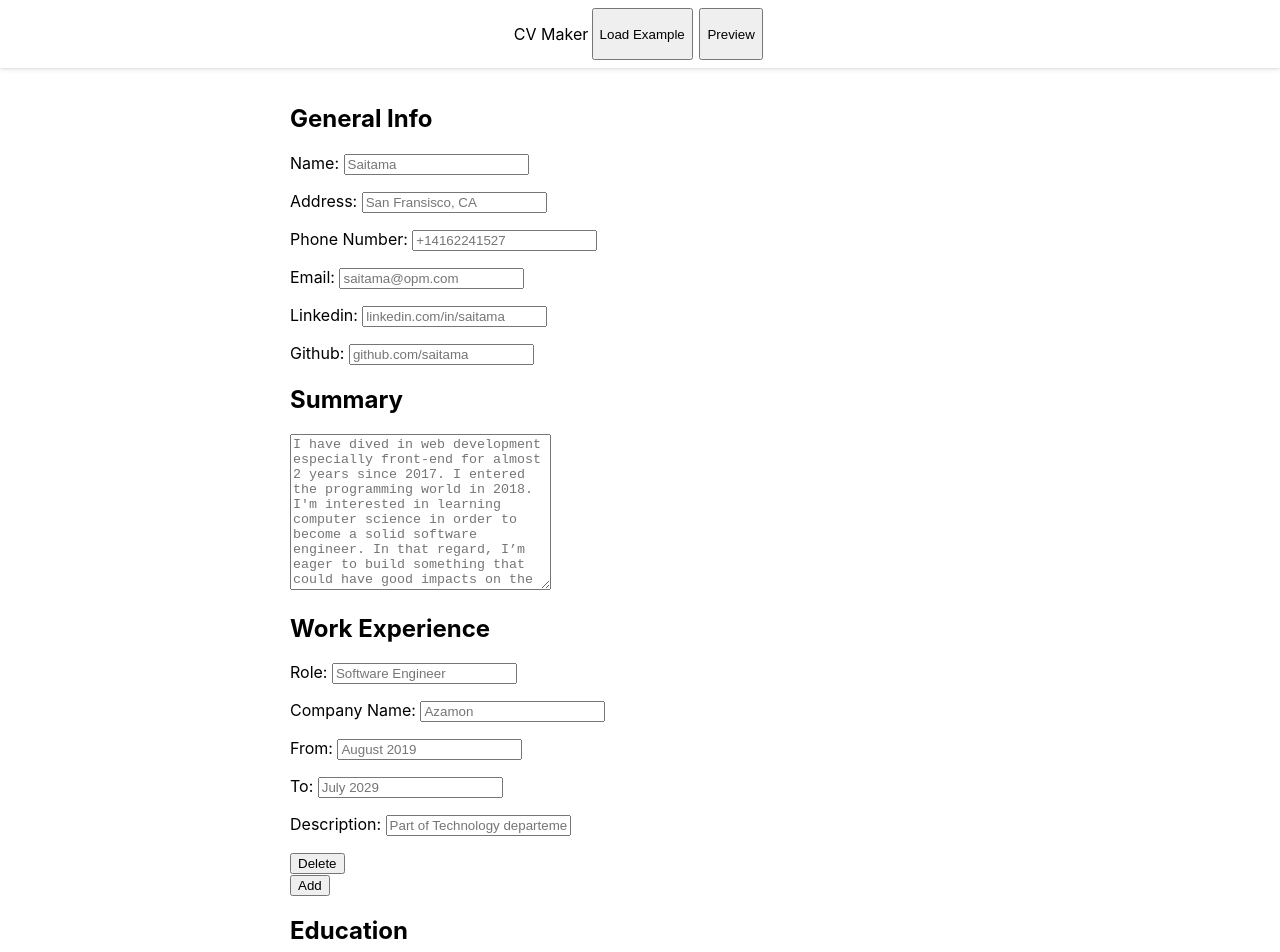
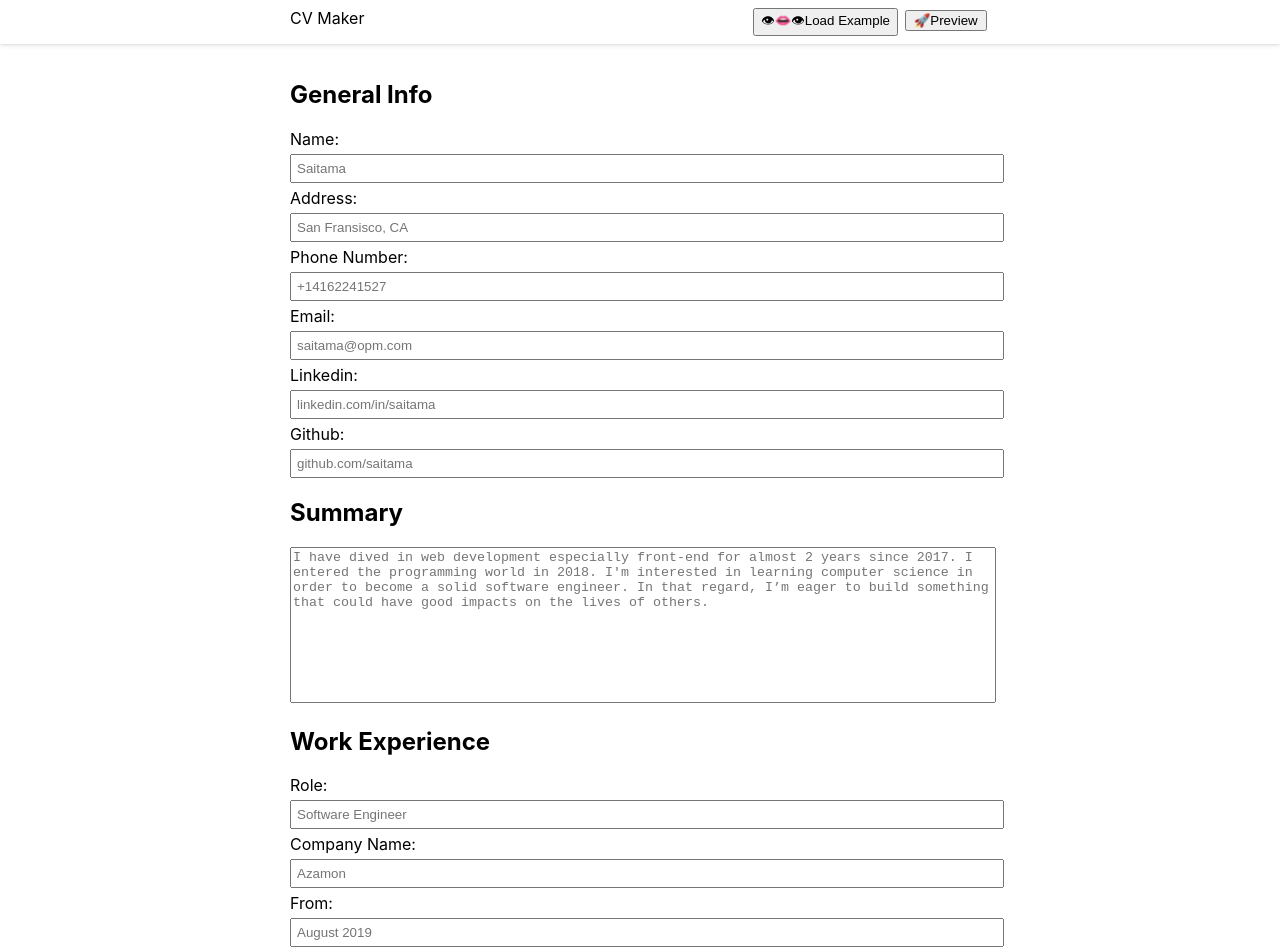
Before and after one commit to faishalirwn/cv-application, a React (Create React App) app: page / in a window 1280 px wide. Shown: the top 952 px of the page. Built offline with nearby package versions, Linux system fonts and the light colour scheme.

Commit message:
Add basic styling

```diff
--- a/src/App.js
+++ b/src/App.js
@@ -1,5 +1,5 @@
 import { Component } from "react";
-import "./App.css";
+import "./styles//App.css";
 import CVInput from "./components/CVInput";
 import CVPaper from "./components/CVPaper";
 
@@ -152,13 +152,17 @@ class App extends Component {
   render() {
     return (
       <>
-        <nav>
-          <p>CV Maker</p>
-          <button onClick={this.handleExample}>Load Example</button>
-          <button onClick={this.handlePreviewSwitch}>
-            {this.state.preview ? "Edit" : "Preview"}
-          </button>
-        </nav>
+        <header>
+          <div id="container">
+            <p>CV Maker</p>
+            <nav>
+              <button onClick={this.handleExample}>👁👄👁Load Example</button>
+              <button onClick={this.handlePreviewSwitch}>
+                {this.state.preview ? "✏️Edit" : "🚀Preview"}
+              </button>
+            </nav>
+          </div>
+        </header>
         <div className="App">
           {this.state.preview ? (
             <CVPaper cvContent={this.state.cvContent} />
--- a/src/components/CVInput.js
+++ b/src/components/CVInput.js
@@ -1,4 +1,5 @@
 import { Component } from "react";
+import "../styles/CVInput.css";
 
 class CVInput extends Component {
   constructor(props) {
@@ -172,19 +173,19 @@ class CVInput extends Component {
                 </p>
                 <p>
                   <label htmlFor={`desc_${i}`}>Description: </label>
-                  <input
+                  <textarea
                     onChange={this.handleArrayValueChange.bind(
                       this,
                       "work",
                       "desc",
                       i
                     )}
-                    type="text"
-                    placeholder="Part of Technology departement. For backend tasks, we are using Node and GraphQL. As for frontend tasks, we are using React."
-                    autoComplete="off"
                     id={`desc_${i}`}
                     value={cvContent.work[i].desc}
-                  />
+                    placeholder="Part of Technology departement. For backend tasks, we are using Node and GraphQL. As for frontend tasks, we are using React."
+                    cols="30"
+                    rows="10"
+                  ></textarea>
                 </p>
                 <button onClick={this.handleFormDeletion.bind(this, "work", i)}>
                   Delete
@@ -214,7 +215,9 @@ class CVInput extends Component {
                     id={`enroll_${i}`}
                     value={cvContent.education[i].enroll}
                   />
-                  <label htmlFor={`enroll_${i}`}>Currently Enrolling</label>
+                  <label className="checkbox-label" htmlFor={`enroll_${i}`}>
+                    Currently Enrolling
+                  </label>
                 </p>
                 <p>
                   <label htmlFor={`field_${i}`}>Field/Degree: </label>
--- a/src/components/CVPaper.js
+++ b/src/components/CVPaper.js
@@ -6,14 +6,13 @@ class CVPaper extends Component {
     return (
       <div>
         <section>
-          <img src="" alt="" />
           <div>
             <h3>{cvContent.name}</h3>
             <p>{cvContent.address}</p>
-            <p>Mobile: {cvContent.phone}</p>
+            <p>Phone: {cvContent.phone}</p>
             <p>Email: {cvContent.email}</p>
             <p>Linkedin: {cvContent.linkedin}</p>
-            <p>Github: {cvContent.github}</p>
+            {cvContent.github !== "" && <p>Github: {cvContent.github}</p>}
           </div>
         </section>
         <section>
@@ -48,9 +47,11 @@ class CVPaper extends Component {
                     {form.year ? `${form.year} year. ` : ""} {form.from} -{" "}
                     {form.to}{" "}
                   </p>
-                  <p>
-                    {form.enroll ? "Current" : ""} GPA: {form.gpa}
-                  </p>
+                  {form.gpa !== "" && (
+                    <p>
+                      {form.enroll ? "Current" : ""} GPA: {form.gpa}
+                    </p>
+                  )}
                 </li>
               );
             })}
--- a/src/App.css
+++ b/src/styles/App.css
@@ -4,14 +4,24 @@
   padding: 1em;
 }
 
-nav {
+header {
   box-shadow: 0 0.125em 0.313em rgba(50, 50, 93, 0.09),
     0 0.063em 0.125em rgba(0, 0, 0, 0.07);
+  padding: 0.5em 0;
+}
+
+#container {
+  max-width: 700px;
+  margin: 0 auto;
   display: flex;
-  justify-content: center;
-  padding: 0.5em 0;
+  justify-content: space-between;
+}
+
+header p {
+  margin: 0;
 }
 
 nav button {
   margin: 0 0.25em;
+  min-width: 82px;
 }
--- /dev/null
+++ b/src/styles/CVInput.css
@@ -0,0 +1,22 @@
+label {
+  display: block;
+  margin-bottom: 5px;
+}
+
+.checkbox-label {
+  display: inline;
+}
+
+p {
+  margin: 5px 0;
+}
+
+input[type="text"] {
+  width: 100%;
+  padding: 5px;
+}
+
+textarea {
+  resize: none;
+  width: 100%;
+}
```
